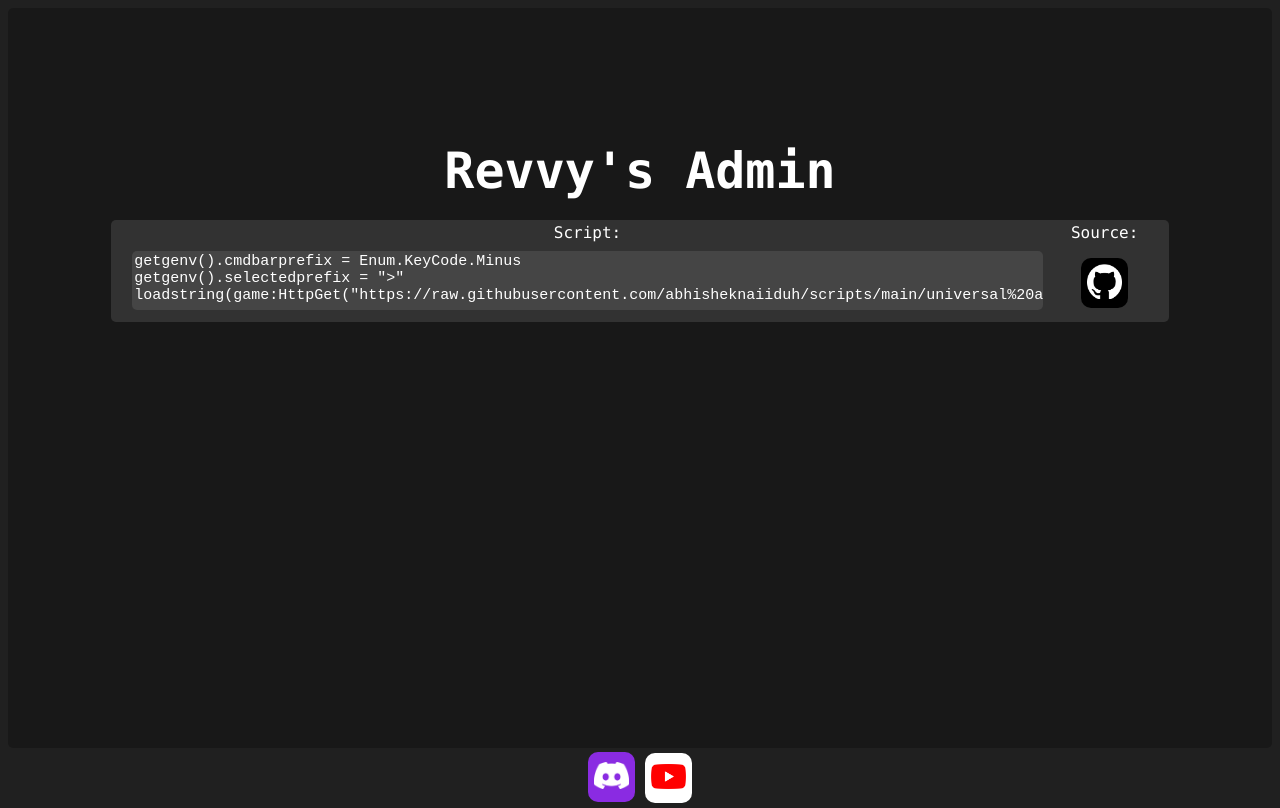
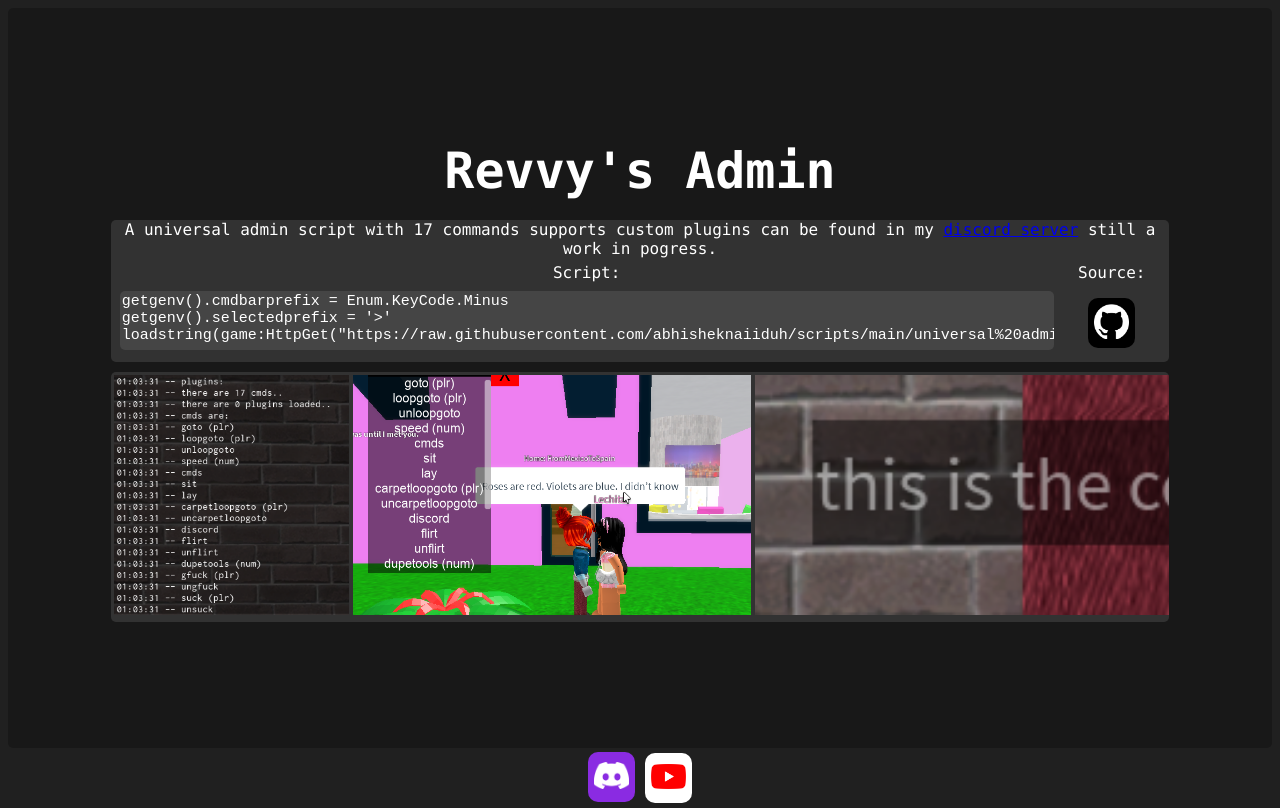
Before and after one commit to IAmMrNoob/iammrnoob.github.io, a plain HTML site: page index.html in a window 1280 px wide. Drawn offline with Linux system fonts and the light colour scheme.

Commit message:
Add files via upload

```diff
--- a/index.html
+++ b/index.html
@@ -7,38 +7,46 @@
     <div class="bdiv">
         <h1 style="text-align: center;">Revvy's Admin</h1>
         <div class="ddiv">
-            <table width="98%" style="margin: auto;">
+            <p style="margin: 5px;margin-bottom: 2px;">A universal admin script with 17 commands supports custom plugins can be found in my
+                <a href="https://discord.gg/gyYTywnpug"> discord server</a> still a work in pogress.</p>
+            <table width=" 99.5% " style="margin: auto; ">
                 <tr>
                     <td>Script:</td>
                     <td width="10%">Source:</td>
                 </tr>
                 <tr>
                     <td>
-                        <textarea id="Loadstring" readonly>getgenv().cmdbarprefix = Enum.KeyCode.Minus
-getgenv().selectedprefix = ">"
-loadstring(game:HttpGet("https://raw.githubusercontent.com/abhisheknaiiduh/scripts/main/universal%20admin!",true))()
-                        </textarea>
+                        <textarea id="Loadstring " readonly>getgenv().cmdbarprefix = Enum.KeyCode.Minus
+getgenv().selectedprefix = '>'
+loadstring(game:HttpGet("https://raw.githubusercontent.com/abhisheknaiiduh/scripts/main/universal%20admin! ",true))()</textarea>
                     </td>
                     <td>
-                        <button id="githSource" class="bttn" width="50px" title="Admin Source" style="background-color: rgb(0, 0, 0);border-radius: 10px;height: 50px;margin: auto;">
-                            <img src="imgs/github-icon.png" width="35px">
+                        <button id="githSource " class="bttn " width="50px " title="Admin Source " style="background-color: rgb(0, 0, 0);border-radius: 10px;height: 50px;margin: auto; ">
+                            <img src="imgs/github-icon.png " width="35px ">
                         </button>
                     </td>
                 </tr>
             </table>
         </div>
         <div class="cdiv">
+            <table width="90%">
+                <tr>
+                    <td><img src=" imgs/why.png" height="240px "></td>
+                    <td><img src="imgs/why (2).png" height="240px "></td>
+                    <td><img src=" imgs/why (3).png" height="240px "></td>
+                </tr>
+            </table>
         </div>
     </div>
 </body>
 <footer>
-    <button id="Discord" class="bttn" width="50px" title="Discord Server" style="background-color: blueviolet;border-radius: 10px;height: 50px;margin: auto;">
-        <img src="imgs/dc_icon.png" width="35px">
+    <button id="Discord " class="bttn " width="50px " title="Discord Server " style="background-color: blueviolet;border-radius: 10px;height: 50px;margin: auto; ">
+        <img src="imgs/dc_icon.png " width="35px ">
     </button>
-    <button id="Youtube" class="bttn" width="50px" title="Youtube Channel" style="background-color: rgb(255, 255, 255);border-radius: 10px;height: 50px;">
-        <img src="imgs/youtube-icon .png" width="35px">
+    <button id="Youtube " class="bttn " width="50px " title="Youtube Channel " style="background-color: rgb(255, 255, 255);border-radius: 10px;height: 50px; ">
+        <img src="imgs/youtube-icon .png " width="35px ">
     </button>
 </footer>
-<script src="index.js"></script>
+<script src="index.js "></script>
 
 </html>
--- a/styles.css
+++ b/styles.css
@@ -4,7 +4,7 @@ body {
     font-family: Monaco, monospace;
     text-align: center;
     color: rgba(255, 255, 255, 1);
-    height: max(90vh, 450px);
+    height: max(90vh, 650px);
 }
 
 .bdiv {
@@ -40,7 +40,14 @@ body {
 }
 
 .cdiv {
-    width: auto;
+    border-radius: 5px;
+    background-color: rgba(77, 77, 77, 0.5);
+    width: max(min(85%, 1095px), 350px);
+    margin: auto;
+    margin-top: 5px;
+    text-align: center;
+    margin-bottom: 10px;
+    overflow-x: auto;
 }
 
 h1 {
@@ -56,7 +63,7 @@ textarea {
     resize: none;
     height: 55px;
     font-size: 15px;
-    width: 98%;
+    width: 99%;
     border-width: 0px;
     text-wrap: nowrap;
     color: white;
```
Also changed, not shown: imgs/why (2).png (added), imgs/why (3).png (added), imgs/why.png (added).
